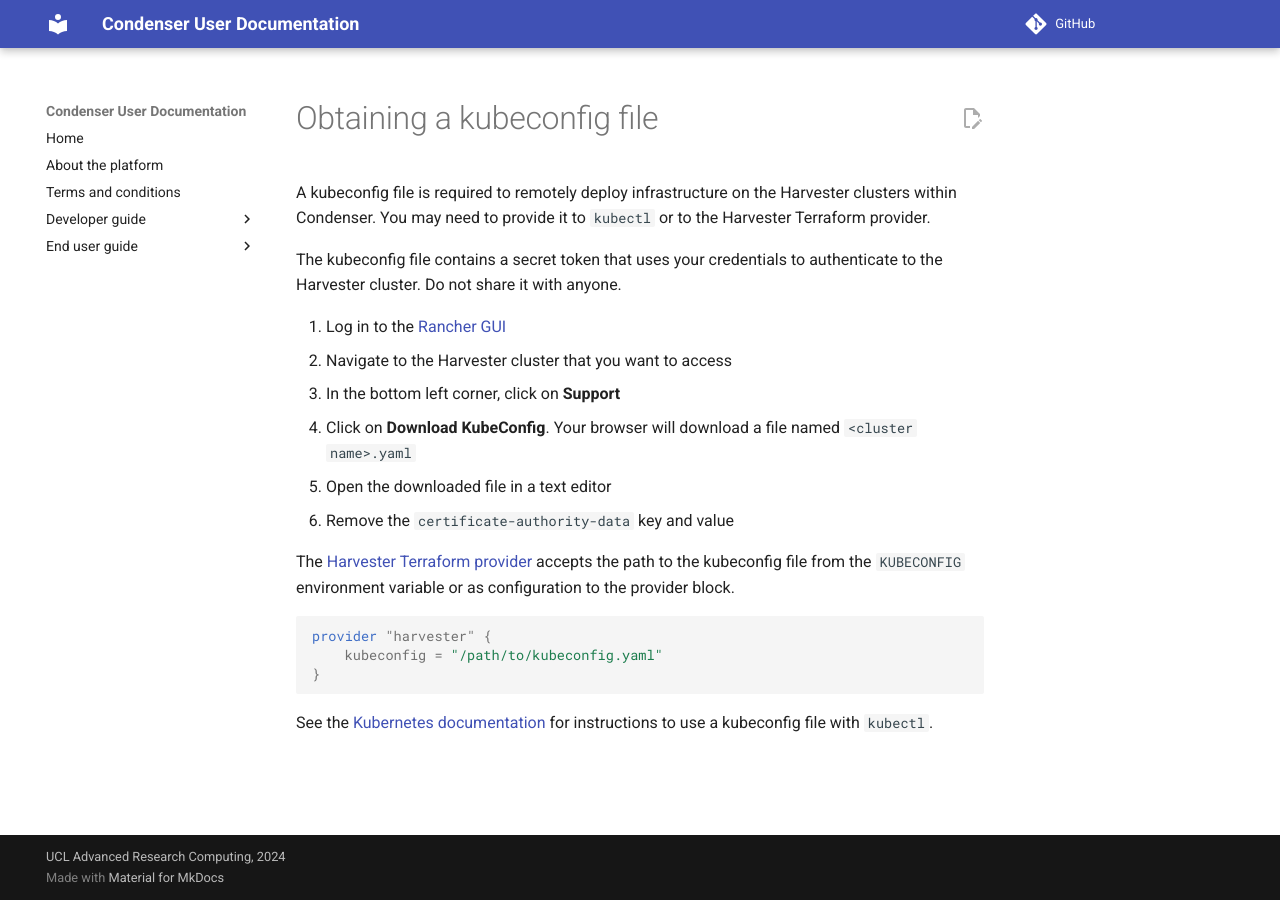
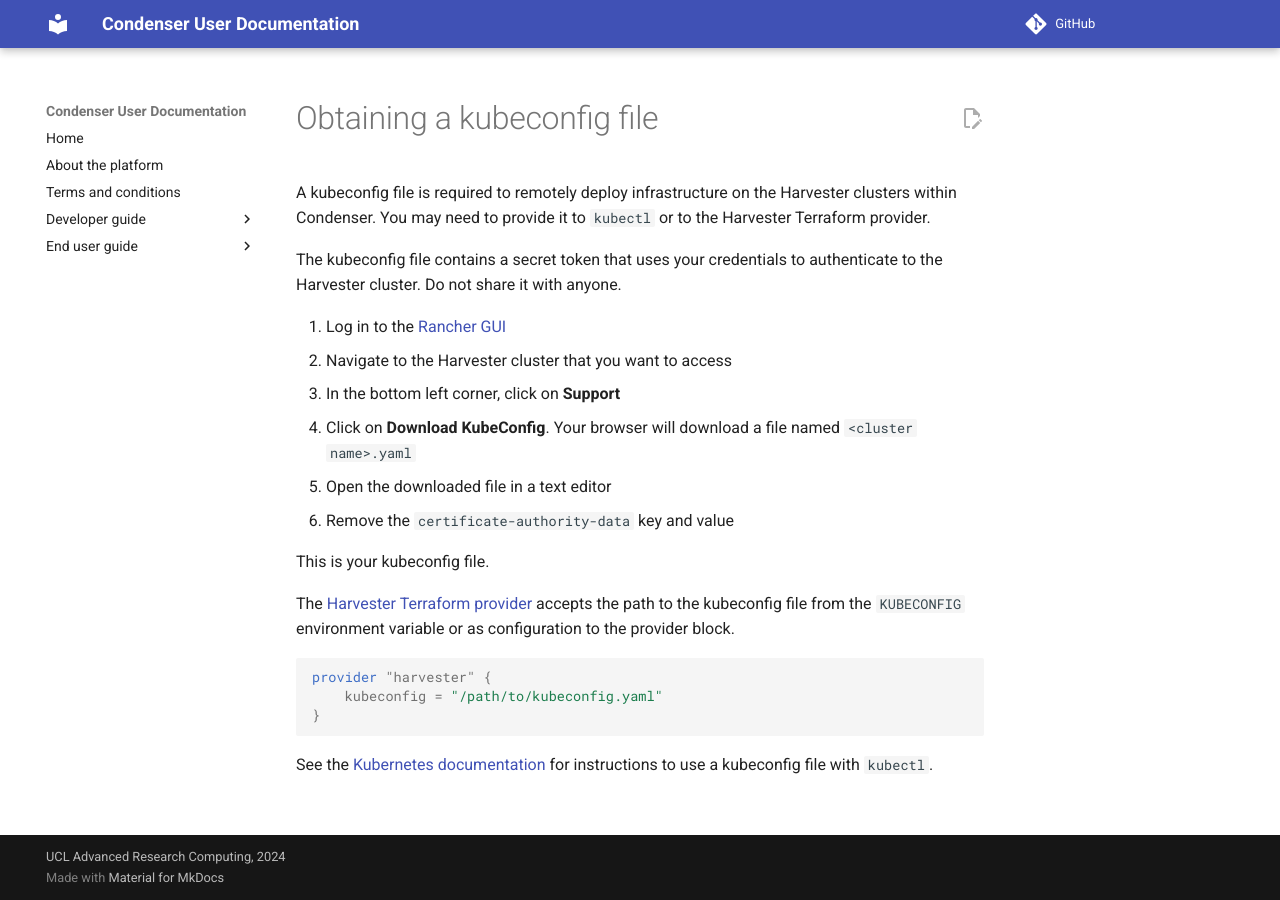
Before and after one commit to UCL-ARC/condenser-mkdocs, an MkDocs documentation site: the page built from docs/stubs/kubeconfig.md, in a window 1280 px wide. Built offline with MkDocs 1.6.1 and Material for MkDocs 9.7.7, drawn with Linux system fonts in a browser that asks for light colours; comment, search, counter and statistics services are not loaded.

Commit message:
clarify kc file

```diff
--- a/docs/stubs/kubeconfig.md
+++ b/docs/stubs/kubeconfig.md
@@ -19,6 +19,8 @@
 5. Open the downloaded file in a text editor
 6. Remove the `certificate-authority-data` key and value
 
+This is your kubeconfig file.
+
 The [Harvester Terraform provider](https://registry.terraform.io/providers/harvester/harvester/latest/docs#schema)
 accepts the path to the kubeconfig file from the `KUBECONFIG` environment variable
 or as configuration to the provider block.
```
